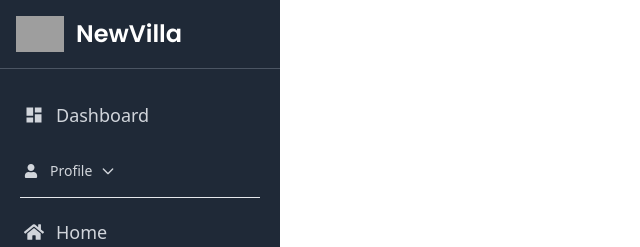
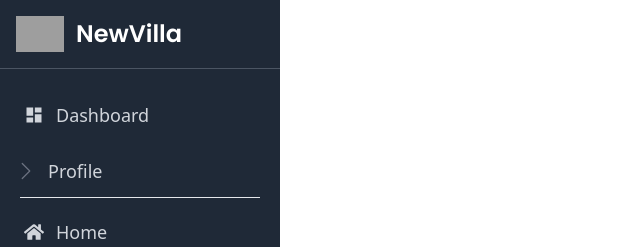
Before and after one commit to Shabnaz21/Real-estate-Platform-Client-Side, a React (Vite) app: page /dashboard in a window 1280 px wide. Shown: the top 247 px of the page, without its empty margins (0-640 px from the left). Built offline with nearby package versions, Linux system fonts and the light colour scheme; no server answers; grey boxes are pictures that could not be loaded.

Commit message:
Collapse Navbar for user profile

```diff
--- a/src/Components/Shared/Navbar.jsx
+++ b/src/Components/Shared/Navbar.jsx
@@ -101,7 +101,7 @@ const Nav = () => {
                                             <span className="block text-sm">{user.displayName}</span>
                                             <span className="block truncate text-sm font-medium">{user.email}</span>
                                         </Dropdown.Header>
-                                        <Link to='/dashboard'><Dropdown.Item>
+                                        <Link to='/dashboard/my-profile'><Dropdown.Item>
                                             Dashboard
                                         </Dropdown.Item> </Link>
 
--- a/src/DashboardNav/SideNavbar.jsx
+++ b/src/DashboardNav/SideNavbar.jsx
@@ -1,7 +1,7 @@
-import { FaHome, FaUser } from "react-icons/fa";
+import { FaHome } from "react-icons/fa";
 import { MdDashboard } from "react-icons/md";
-import { Dropdown } from 'flowbite-react';
 import { NavLink } from 'react-router-dom';
+
 const SideNavbar = () => {
     return (
         <>
@@ -15,10 +15,8 @@ const SideNavbar = () => {
                    text-white font-poppins">
                             NewVilla</span>
                     </div>
-
                     <div className="pb-6 mt-4 overflow-x-hidden overflow-y-auto">
                         <ul className="mb-8 text-sm">
-                            <li>
                             <li
                                 className="flex items-center px-6 py-4 text-gray-300
                                       hover:text-white">
@@ -27,28 +25,35 @@ const SideNavbar = () => {
                                 </span>
                                 <span className='text-lg'>Dashboard</span>
                             </li>
-                            </li>
                             <li>
-                                <li
-                                    className="flex items-center px-6 py-4 text-gray-300
-                                      hover:text-white">
-                                    <span className="inline-block mr-3">
-                                        <FaUser />
-                                    </span>
-                                    <span>
-                                        <Dropdown label="Profile"
-                                            inline>
-                                            <NavLink to='/dashboard/my-profile'><Dropdown.Item>
-                                                My Profile
-                                            </Dropdown.Item> </NavLink>
+                                {/* Collapse Navbar */}
+                                <details className="group text-gray-300 text-lg">
+                                    <summary
+                                        className="flex items-center
+                                            gap-3 px-4 py-3 marker:content-none">
+                                        <span className="inline-block items-center">
+                                            <svg className="w-5 h-5 text-gray-500 transition group-open:rotate-90" xmlns="http://www.w3.org/2000/svg"
+                                                width="16" height="16" fill="currentColor" viewBox="0 0 16 16">
+                                                <path fill-rule="evenodd"
+                                                    d="M4.646 1.646a.5.5 0 0 1 .708 0l6 6a.5.5 0 0 1 0 .708l-6 6a.5.5 0 0 1-.708-.708L10.293 8 4.646 2.354a.5.5 0 0 1 0-.708z">
+                                                </path>
+                                            </svg></span>
+                                        <p>
+                                            <span>Profile</span>
+                                        </p>
+                                    </summary>
+                                    <article className="px-4 mx-10 pb-4">
+                                        <NavLink to='/dashboard/my-profile'>
+                                            <li className="mb-2"> My Profile </li></NavLink>
                                         <NavLink to='/dashboard/wishlist'>
-                                                <Dropdown.Item>Wishlist</Dropdown.Item>
+                                            <li className="mb-2">Wishlist</li>
                                         </NavLink>
-
-                                            <Dropdown.Item>Property Bought</Dropdown.Item>
-                                        </Dropdown>
-                                    </span>
-                                </li>
+                                        <NavLink>
+                                            <li className="mb-2">
+                                                Property Bought</li>
+                                        </NavLink>
+                                    </article>
+                                </details>
                             </li>
                         <hr  className='mx-5'/>
                             <li className='space-y-3 mt-5'>
```
Lines whose indentation alone changed are shown as unchanged.
